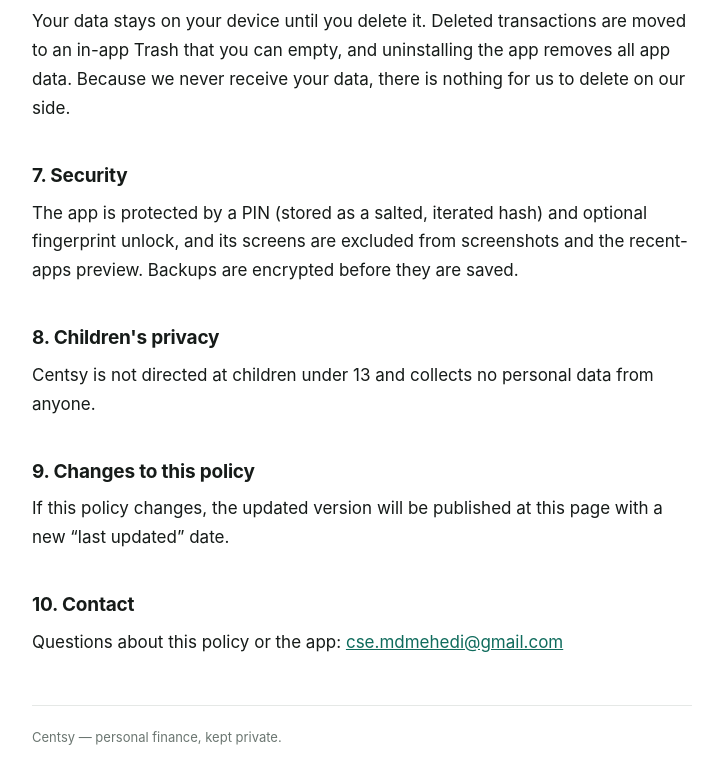
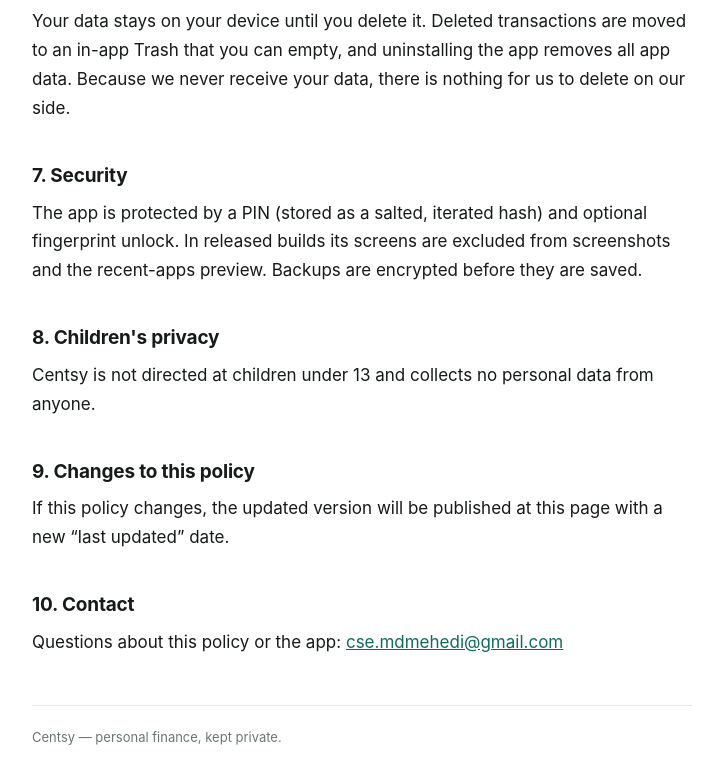
Before and after one commit to mehedi-soft-dev/centsy-legal, a plain HTML site: page index.html in a window 1280 px wide. Shown: the part 1222-2006 px from the top of the page, without its empty margins (278-996 px from the left). Drawn offline with Linux system fonts and the light colour scheme.

Commit message:
Clarify screenshot protection applies to released builds
Co-authored-by: CommandCodeBot <noreply@commandcode.ai>

```diff
--- a/index.html
+++ b/index.html
@@ -129,8 +129,8 @@
 
   <h2>7. Security</h2>
   <p>The app is protected by a PIN (stored as a salted, iterated hash) and optional fingerprint
-    unlock, and its screens are excluded from screenshots and the recent-apps preview. Backups
-    are encrypted before they are saved.</p>
+    unlock. In released builds its screens are excluded from screenshots and the recent-apps
+    preview. Backups are encrypted before they are saved.</p>
 
   <h2>8. Children's privacy</h2>
   <p>Centsy is not directed at children under 13 and collects no personal data from anyone.</p>
```
